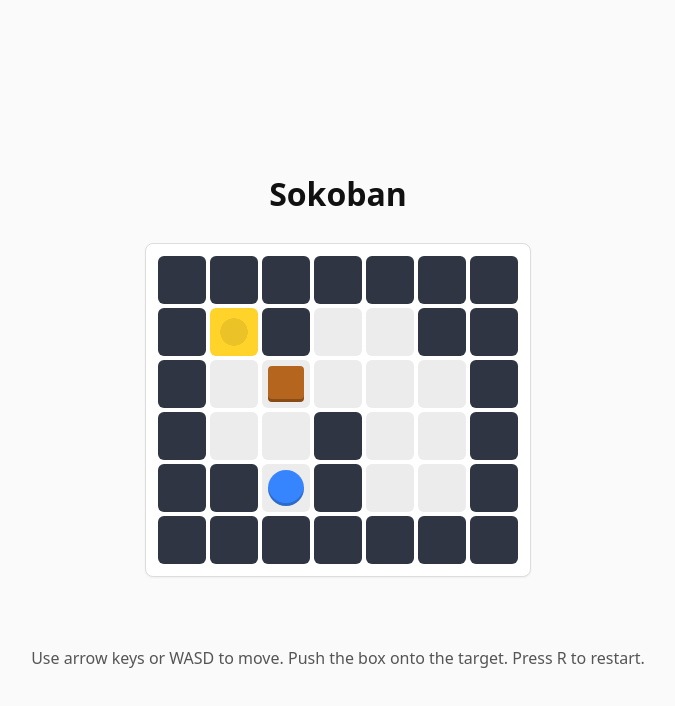
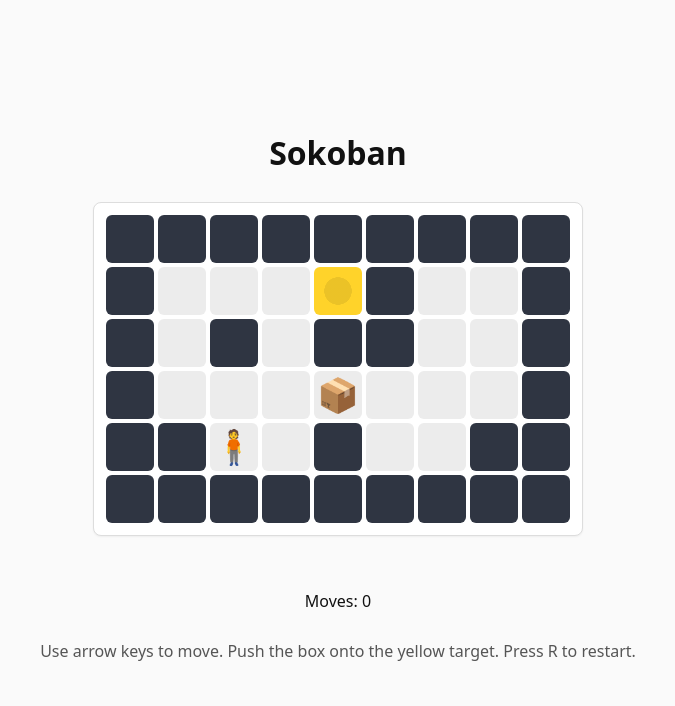
Before and after one commit to mblakesley/sokoban, a plain HTML site: page index.html in a window 1280 px wide. Shown: the whole page, without its empty margins (302-977 px from the left). Drawn offline with Linux system fonts and the light colour scheme.

Commit message:
Add move count; use emojis; refactor messy logic

```diff
--- a/index.html
+++ b/index.html
@@ -13,7 +13,8 @@
         <div id="grid" class="grid" role="grid" aria-label="Sokoban grid"></div>
       </div>
       <div id="message" class="message" aria-live="polite"></div>
-      <p class="hint">Use arrow keys or WASD to move. Push the box onto the target. Press R to restart.</p>
+      <div id="moves" class="moves" aria-live="polite"></div>
+      <p class="hint">Use arrow keys to move. Push the box onto the yellow target. Press R to restart.</p>
     </main>
     <script src="main.js" defer></script>
   </body>
--- a/main.js
+++ b/main.js
@@ -1,110 +1,97 @@
 "use strict"
 
 const LEVEL = [
-  "#######",
-  "#.#  ##",
-  "# @   #",
-  "#  #  #",
-  "##P#  #",
-  "#######",
+  "#########",
+  "#...T#..#",
+  "#.#.##..#",
+  "#...B...#",
+  "##P.#..##",
+  "#########",
 ]
 
-/** Parse an ASCII level into player, box, target, and a set of walls. */
+/** Main */
+const gridEl = document.getElementById("grid")
+const msgEl = document.getElementById("message")
+const movesEl = document.getElementById("moves")
+const initial = parseLevel(LEVEL)
+let state = {
+  player: { ...initial.player },
+  box: { ...initial.box },
+  moved: 0,
+}
+
+window.addEventListener("keydown", onKeyPress)
+
+render()
+
+
+/** Parse an ASCII level to derive dimensions and starting entities. */
 function parseLevel(lines) {
   const h = lines.length
   const w = Math.max(...lines.map((l) => l.length))
-  const walls = new Set()
   let player = null
   let box = null
-  let target = null
   for (let r = 0; r < h; r++) {
     const row = lines[r]
     for (let c = 0; c < w; c++) {
       const ch = row[c] || " "
-      const key = `${r},${c}`
-      if (ch === "#") walls.add(key)
-      else if (ch === ".") target = { r, c }
-      else if (ch === "P") player = { r, c }
-      else if (ch === "@") box = { r, c }
+      if (ch === "P") player = { r, c }
+      else if (ch === "B") box = { r, c }
     }
   }
-  return { width: w, height: h, walls, player, box, target }
-}
-
-function key(r, c) {
-  return `${r},${c}`
-}
-
-/** Returns true if two grid positions are identical. */
-function inSamePosition(a, b) {
-  return a && b && a.r === b.r && a.c === b.c
-}
-
-function isWin() {
-  return inSamePosition(state.box, state.target)
-}
-
-const gridEl = document.getElementById("grid")
-const msgEl = document.getElementById("message")
-
-const initial = parseLevel(LEVEL)
-let state = {
-  width: initial.width,
-  height: initial.height,
-  walls: initial.walls,
-  player: { ...initial.player },
-  box: { ...initial.box },
-  target: { ...initial.target },
-  moved: 0,
-}
-
-function reset() {
-  state.player = { ...initial.player }
-  state.box = { ...initial.box }
-  state.moved = 0
-  render()
+  return { width: w, height: h, player, box }
 }
 
 /** Render the entire grid from state (full re-render) and update the win message. */
 function render() {
-  gridEl.style.gridTemplateColumns = `repeat(${state.width}, var(--cell-size))`
+  gridEl.style.gridTemplateColumns = `repeat(${initial.width}, var(--cell-size))`
   gridEl.innerHTML = ""
-  for (let r = 0; r < state.height; r++) {
-    for (let c = 0; c < state.width; c++) {
-      const k = key(r, c)
-      const isWall = state.walls.has(k)
-      const isTarget = inSamePosition({ r, c }, state.target)
-      const isPlayer = inSamePosition({ r, c }, state.player)
-      const isBox = inSamePosition({ r, c }, state.box)
+  for (let r = 0; r < initial.height; r++) {
+    for (let c = 0; c < initial.width; c++) {
+      const ch = LEVEL[r]?.[c] ?? " "
+      const isWall = ch === "#"
+      const isTarget = ch === "T"
+      const isPlayer = samePosition({ r, c }, state.player)
+      const isBox = samePosition({ r, c }, state.box)
 
       const cell = document.createElement("div")
-      cell.className = `cell ${isWall ? "wall" : "floor"}${!isWall && isTarget ? " target" : ""}`
+      cell.className = `cell ${isWall ? "wall" : "floor"}${isTarget && !isBox ? " target" : ""}`
       cell.setAttribute("role", "gridcell")
       if (isPlayer || isBox) {
         const ent = document.createElement("span")
         ent.className = `entity ${isPlayer ? "player" : "box"}${isBox && isTarget ? " on-target" : ""}`
+        ent.textContent = isPlayer ? "🧍" : "📦"
         cell.appendChild(ent)
+      }
+      if (isBox && isTarget) {
+        cell.classList.add("box-on-target")
       }
       gridEl.appendChild(cell)
     }
   }
-  if (inSamePosition(state.box, state.target)) {
-    msgEl.textContent = "You win!"
-  } else {
-    msgEl.textContent = ""
-  }
+  msgEl.textContent = isWin() ? "You win!" : ""
+  movesEl.textContent = `Moves: ${state.moved}`
+}
+
+/** Handle keyboard input (R resets; movement locks after win). */
+function onKeyPress(e) {
+  const k = e.key.toLowerCase()
+  if (k === "r" && !(e.metaKey || e.ctrlKey || e.altKey)) { e.preventDefault(); reset(); return }
+  if (isWin()) return // lock movement after win
+  if (["arrowup"].includes(k)) { e.preventDefault(); tryMove(-1, 0) }
+  else if (["arrowdown"].includes(k)) { e.preventDefault(); tryMove(1, 0) }
+  else if (["arrowleft"].includes(k)) { e.preventDefault(); tryMove(0, -1) }
+  else if (["arrowright"].includes(k)) { e.preventDefault(); tryMove(0, 1) }
 }
 
 /** Try to move the player by (dr, dc), pushing the box if possible. */
 function tryMove(dr, dc) {
   const next = { r: state.player.r + dr, c: state.player.c + dc }
-  const nextKey = key(next.r, next.c)
-  if (state.walls.has(nextKey)) return
+  if ((LEVEL[next.r]?.[next.c] ?? " ") === "#") return
 
-  if (inSamePosition(next, state.box)) {
+  if (samePosition(next, state.box)) {
     const beyond = { r: state.box.r + dr, c: state.box.c + dc }
-    const beyondKey = key(beyond.r, beyond.c)
-    if (state.walls.has(beyondKey)) return
+    if ((LEVEL[beyond.r]?.[beyond.c] ?? " ") === "#") return
     state.box = beyond
     state.player = next
     state.moved++
@@ -116,17 +103,19 @@
   render()
 }
 
-/** Handle keyboard input (R resets; movement locks after win). */
-function onKey(e) {
-  const k = e.key.toLowerCase()
-  if (k === "r") { e.preventDefault(); reset(); return }
-  if (isWin()) return // lock movement after win
-  if (["arrowup", "w"].includes(k)) { e.preventDefault(); tryMove(-1, 0) }
-  else if (["arrowdown", "s"].includes(k)) { e.preventDefault(); tryMove(1, 0) }
-  else if (["arrowleft", "a"].includes(k)) { e.preventDefault(); tryMove(0, -1) }
-  else if (["arrowright", "d"].includes(k)) { e.preventDefault(); tryMove(0, 1) }
+function isWin() {
+  const ch = LEVEL[state.box.r]?.[state.box.c] ?? " "
+  return ch === "T"
 }
 
-window.addEventListener("keydown", onKey)
+/** Convenience: compare two grid positions. */
+function samePosition(a, b) {
+  return a && b && a.r === b.r && a.c === b.c
+}
 
-render()
+function reset() {
+  state.player = { ...initial.player }
+  state.box = { ...initial.box }
+  state.moved = 0
+  render()
+}
--- a/styles.css
+++ b/styles.css
@@ -23,8 +23,9 @@
 .app {
   max-width: 680px;
   margin: 0 auto;
-  padding: 24px 16px 40px;
+  padding: 24px 16px;
   min-height: 100vh;
+  box-sizing: border-box;
   display: flex;
   flex-direction: column;
   align-items: center; /* horizontal center in column layout */
@@ -69,26 +70,24 @@
     , var(--target);
 }
 
+/* When a box sits on a target, color the cell green */
+.cell.box-on-target {
+  background: var(--box-on-target);
+}
+
 .entity {
   position: absolute;
   inset: 6px;
+  display: flex;
+  align-items: center;
+  justify-content: center;
+  font-size: calc(var(--cell-size) * 0.7);
+  line-height: 1;
 }
 
-.entity.player {
-  background: var(--player);
-  border-radius: 50%;
-  box-shadow: inset 0 -3px 0 rgba(0,0,0,0.2);
-}
-
-.entity.box {
-  background: var(--box);
-  border-radius: 4px;
-  box-shadow: inset 0 -3px 0 rgba(0,0,0,0.25);
-}
-
-.entity.box.on-target {
-  background: var(--box-on-target);
-}
+.entity.player { background: none; box-shadow: none; border-radius: 0; }
+.entity.box { background: none; box-shadow: none; border-radius: 0; }
+.entity.box.on-target { }
 
 .controls {
   margin-top: 12px;
@@ -111,6 +110,11 @@
   font-weight: 600;
 }
 
+.moves {
+  min-height: 1.25em;
+  font-weight: 500;
+}
+
 .hint {
   color: #555;
 }
```
